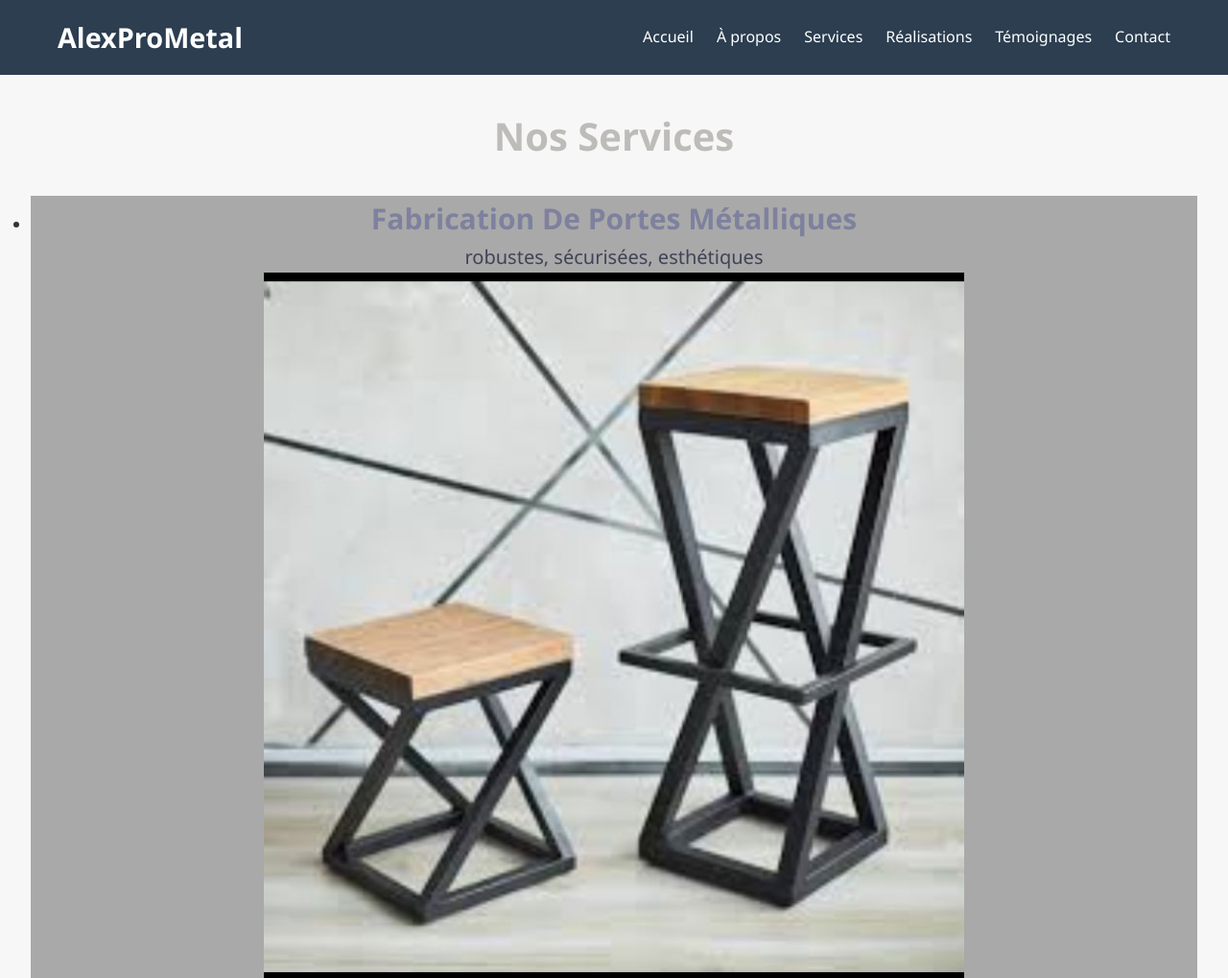
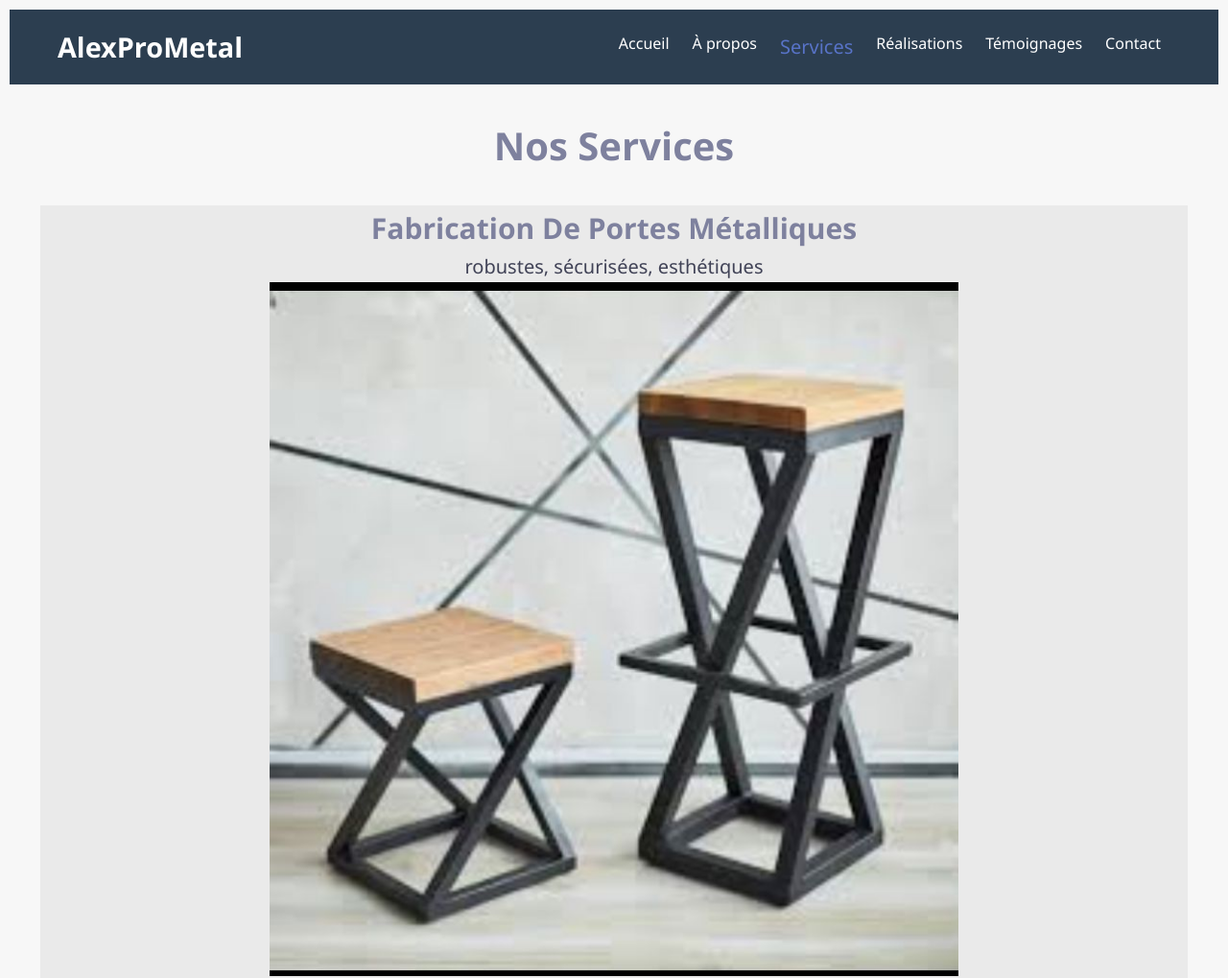
Before and after one commit to sasmomo/AlexProMetal, a plain HTML site: page services.html in a window 1280 px wide. Shown: the top 1019 px of the page at 96% size. Drawn offline with Linux system fonts and the light colour scheme.

Commit message:
nouvelle version avec  amelioration du style  des page

```diff
--- a/css/style.css
+++ b/css/style.css
@@ -9,7 +9,7 @@ body {
   font-family: 'Segoe UI', sans-serif;
   line-height: 1.6;
       margin: 0;
-      padding: 0;
+      padding: 10px;
       background-color: #f7f7f7;
       color: #333;
     }
@@ -19,6 +19,8 @@ a {
   text-decoration: none;
   color: white;
 }
+
+
 
 /* Container */
 .container {
@@ -50,10 +52,18 @@ a {
   display: flex;
   list-style: none;
   gap: 1.5rem;
+  padding: 0px 10px 0px 10px;
+
 }
+  .nav-links li a.active{
+    color:#5873C7;
+    font-size: 20px;
+  }
+
 .nav-links li a {
   color: white;
   font-weight: 500;
+
 }
 
 /* Burger Menu */
@@ -62,6 +72,7 @@ a {
   cursor: pointer;
   flex-direction: column;
   gap: 5px;
+  margin-right: 10px;
 
 }
 .burger span {
@@ -109,7 +120,8 @@ a {
 
 /* Footer */
 .footer {
-  background: #333;
+  background-color: #2c3e50;
+
   color: white;
   text-align: center;
   padding: 1rem;
@@ -122,6 +134,9 @@ header .container{
 
 /* Responsive */
 @media (max-width: 768px) {
+  body{
+    padding: 0;
+  }
   .nav-links {
     position: absolute;
     top: 70px;
@@ -132,9 +147,11 @@ header .container{
     display: none;
     z-index:1;
   }
+
   .nav-links.active {
     display: flex;
   }
+
   /*.container{
     display: flex;
 
@@ -202,13 +219,17 @@ header .container{
 
 }
 
+.projet ul{
+  list-style: none;
+}
+
 .projet li{
   margin-top: 30px;
-  background-color: #A9A9A9;
+  background-color: #EAEAEA;
   padding-bottom: 10px;
 }
 .projet h2{
-  color: #BDBCB9;
+  color:  #7E819E;
   font-size:30px;
   text-transform: capitalize;
   font-size: 2.5rem;
@@ -241,3 +262,6 @@ header .container{
   background-color: #A9A9A9;
 
 }
+
+
+/*about page style */
--- a/js/script.js
+++ b/js/script.js
@@ -16,3 +16,15 @@ navItems.forEach(link => {
     burger.classList.remove('open');
   });
 });
+
+// changement de couleur du lien de la page actuelle dans la nav bar //
+
+  const currentPath = window.location.pathname.split('/').pop();
+  navItems.forEach(link => {
+    const linkPath = link.getAttribute('href');
+
+    // Comparer le lien à l'URL actuelle
+    if (linkPath === currentPath || (linkPath === 'index.html' && currentPath === '')) {
+      link.classList.add('active');
+    }
+  });
```
Also changed, not shown: about.html (+10 -11 lines), index.html (+0 -38 lines), temoignages.html (+0 -47 lines).
